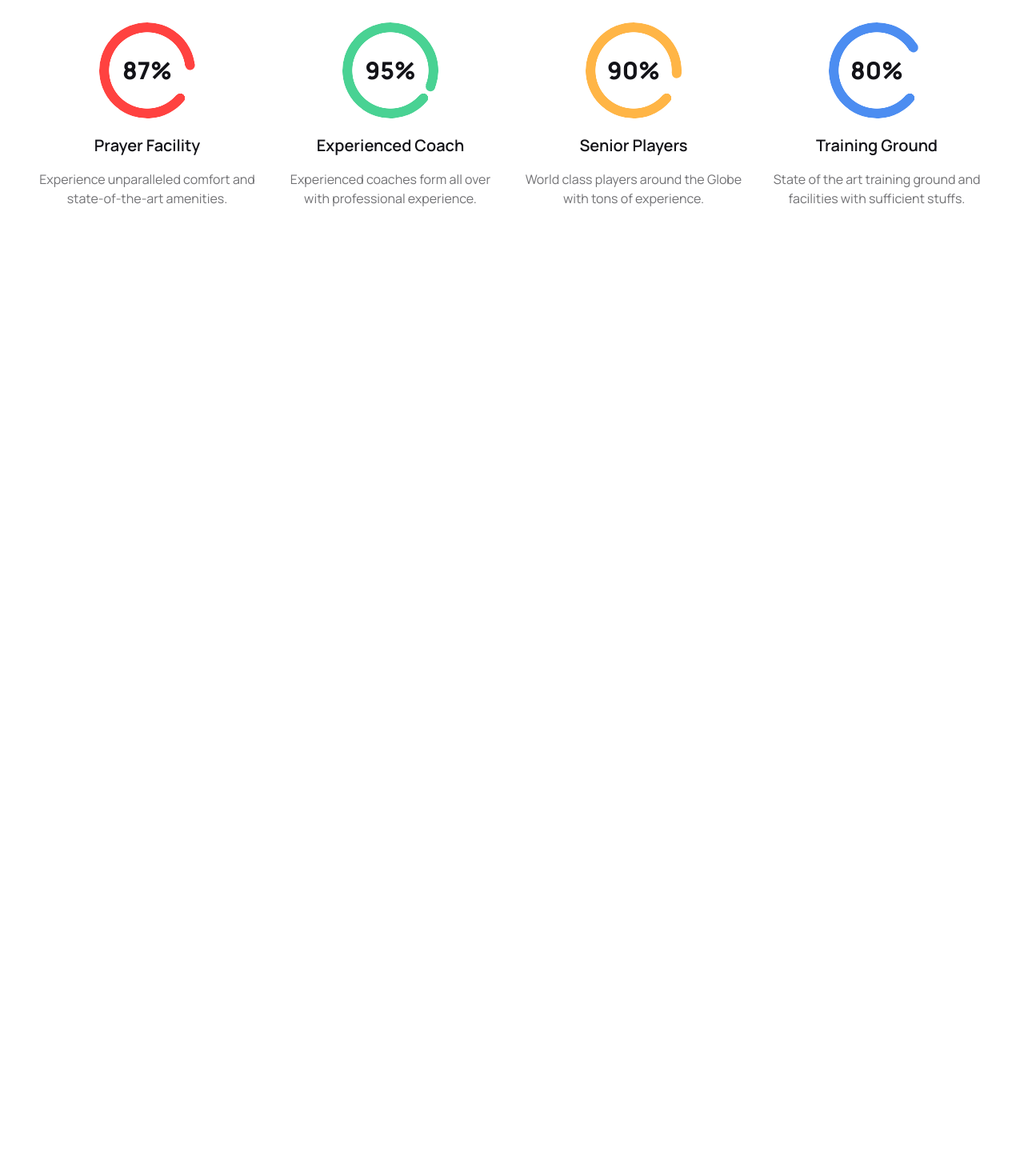
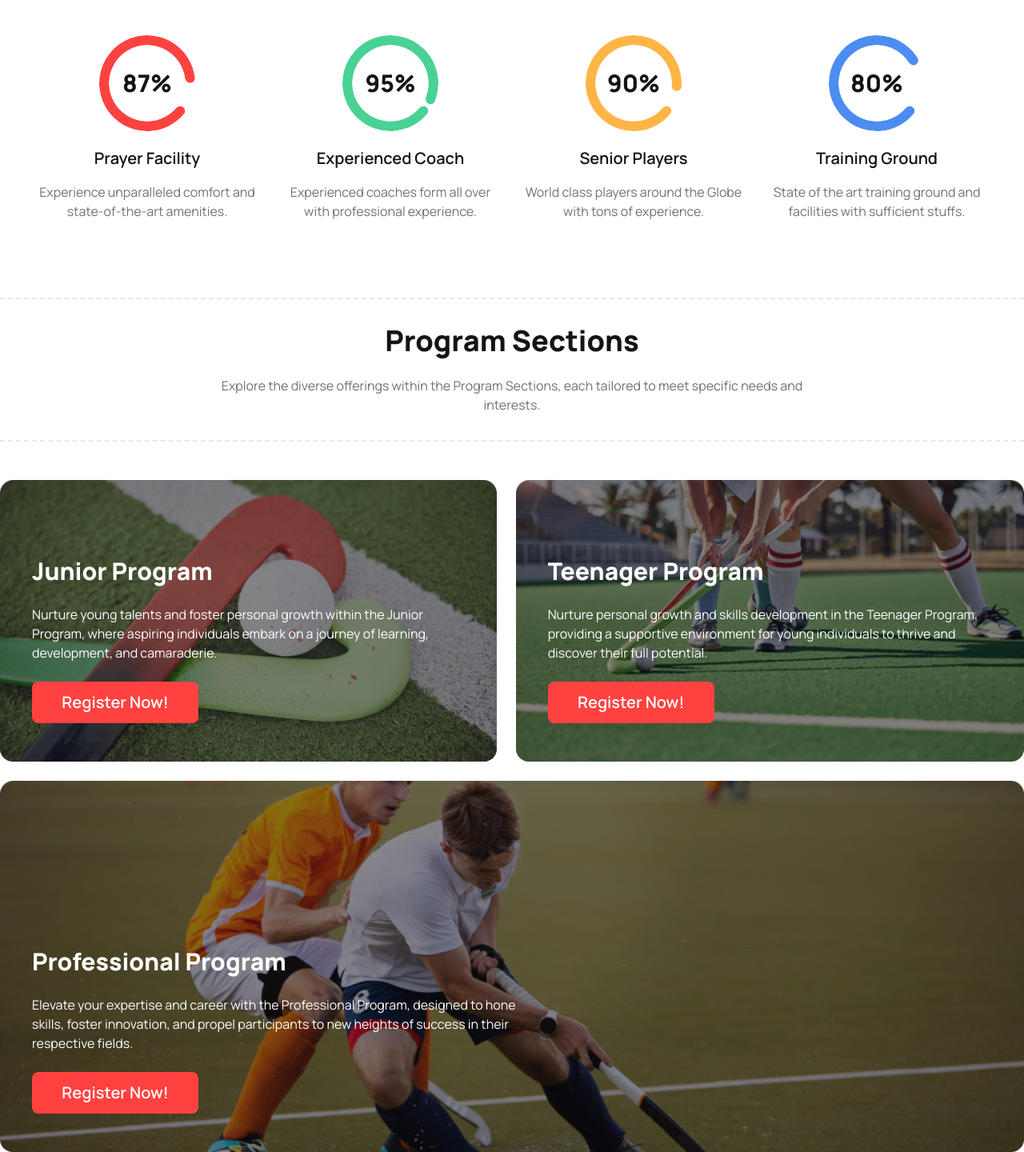
Before and after one commit to ay0-0n/b9-a3, a plain HTML site: page index.html in a window 1280 px wide. Shown: the part 1434-2874 px from the top of the page at 80% size. Before the commit the page ends 1694 px from the top, so only its background shows below. Drawn offline with nearby package versions, Linux system fonts and the light colour scheme.

Commit message:
program section

```diff
--- a/index.html
+++ b/index.html
@@ -22,6 +22,7 @@
                 'txt-one': '#424247',
                 'header': '#131318',
                 'description': '#13131899',
+                'card-gred': 'rgba(19, 19, 24, 0.50)',
 
               }
             }
@@ -101,11 +102,11 @@
       </section>
 
       <!-- Professional Hocky Club Section -->
-      <section class="mt-10 lg:mt-20">
+      <section class="mt-10 lg:mt-24">
         <div class="border-y-2 border-dashed flex justify-center">
           <div class="text-center w-3/5 space-y-6 py-8">
             <h1 class="text-header text-4xl font-bold">Professional Hockeys Club</h1>
-            <p class="text-description">Join the Professional Hockey Club, where passion for the sport meets the highest standards of skill and teamwork, creating an exhilarating experience for players and fans alike.</p>
+            <p class="text-description">Join the Professional Hockey Club, where passion for the sport meets the highest standards of skill and teamwork.</p>
           </div>
         </div>
         <!--Radial Progress-->
@@ -141,6 +142,48 @@
         </div>
       </section>
 
+      <!--Program Section-->
+      <section class="mt-10 lg:mt-24">
+        <div class="border-y-2 border-dashed flex justify-center">
+          <div class="text-center w-3/5 space-y-6 py-8">
+            <h1 class="text-header text-4xl font-bold">Program Sections</h1>
+            <p class="text-description">Explore the diverse offerings within the Program Sections, each tailored to meet specific needs and interests.</p>
+          </div>
+        </div>
+        <!--Program Cards-->
+        <div class="text-white mt-7 lg:mt-12">
+          <!--First and Sec card-->
+          <div class="flex flex-col lg:flex-row gap-6 w-[96%] lg:w-full mx-auto">
+            <!-- Card1-->
+            <div class="bg-[url('Images/2.png')] bg-no-repeat bg-cover rounded-2xl">
+              <div class="bg-card-gred px-10 pt-10 lg:pt-24 pb-12 space-y-6 rounded-2xl">
+                <h3 class="text-3xl font-extrabold">Junior Program</h3>
+                <p>Nurture young talents and foster personal growth within the Junior Program, where aspiring individuals embark on a journey of learning, development, and camaraderie.</p>
+                <button class="py-3 px-4 bg-pri-col rounded-lg text-white text-xl font-semibold w-52">Register Now!</button>
+              </div>
+            </div>
+            <!-- Card2-->
+            <div class="bg-[url('Images/3.png')] bg-no-repeat bg-cover rounded-2xl">
+              <div class="bg-card-gred px-10 pt-10 lg:pt-24 pb-12 space-y-6 rounded-2xl">
+                <h3 class="text-3xl font-extrabold">Teenager Program</h3>
+                <p>Nurture personal growth and skills development in the Teenager Program, providing a supportive environment for young individuals to thrive and discover their full potential.</p>
+                <button class="py-3 px-4 bg-pri-col rounded-lg text-white text-xl font-semibold w-52">Register Now!</button>
+              </div>
+            </div>
+          </div>
+          <!--Third card-->
+          <div class="w-[96%] lg:w-full mx-auto mt-6">
+            <div class="bg-[url('Images/4.png')] bg-no-repeat bg-cover rounded-2xl">
+              <div class="bg-card-gred px-10 lg:pr-[39rem] pt-10 lg:pt-52 pb-12 space-y-6 rounded-2xl">
+                <h3 class="text-3xl font-extrabold">Professional Program</h3>
+                <p>Elevate your expertise and career with the Professional Program, designed to hone skills, foster innovation, and propel participants to new heights of success in their respective fields.</p>
+                <button class="py-3 px-4 bg-pri-col rounded-lg text-white text-xl font-semibold w-52">Register Now!</button>
+              </div>
+            </div>
+          </div>
+        </div>
+      </section>
+
     </main>
     <!-- Footer Section -->
     <footer>
```
